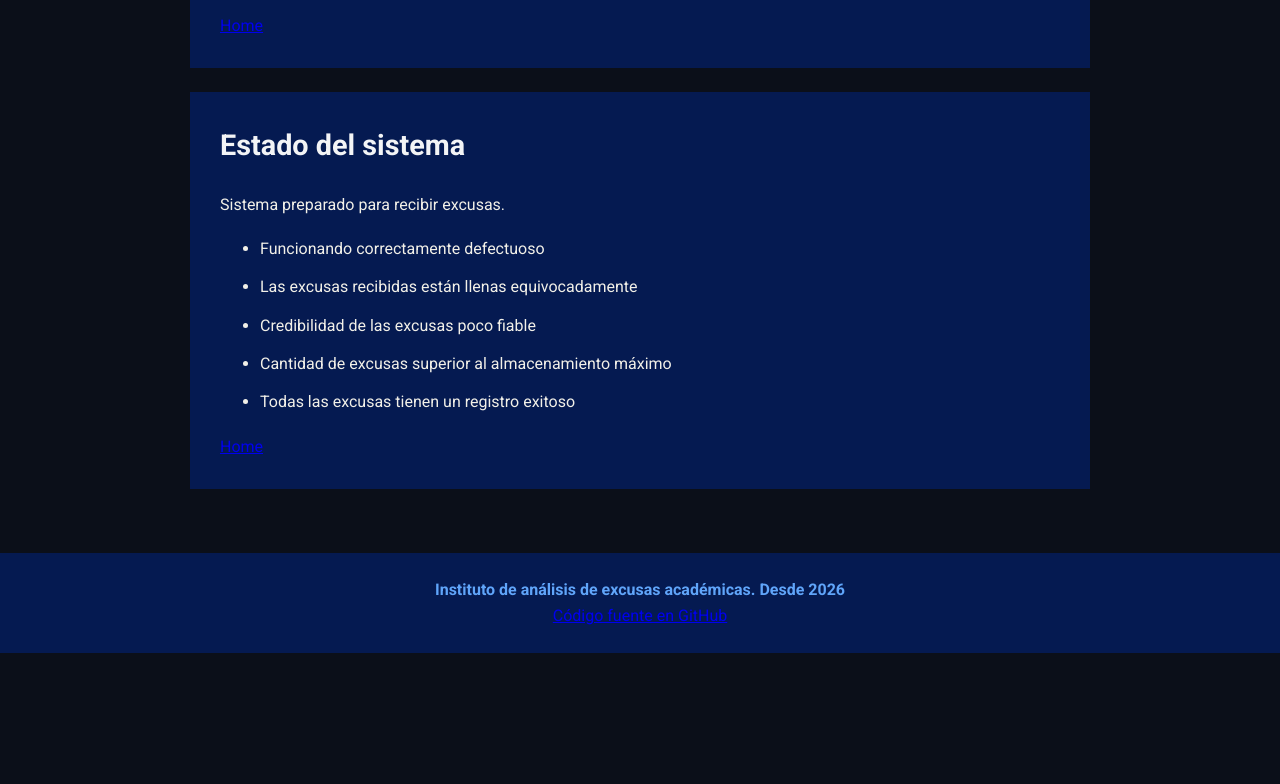
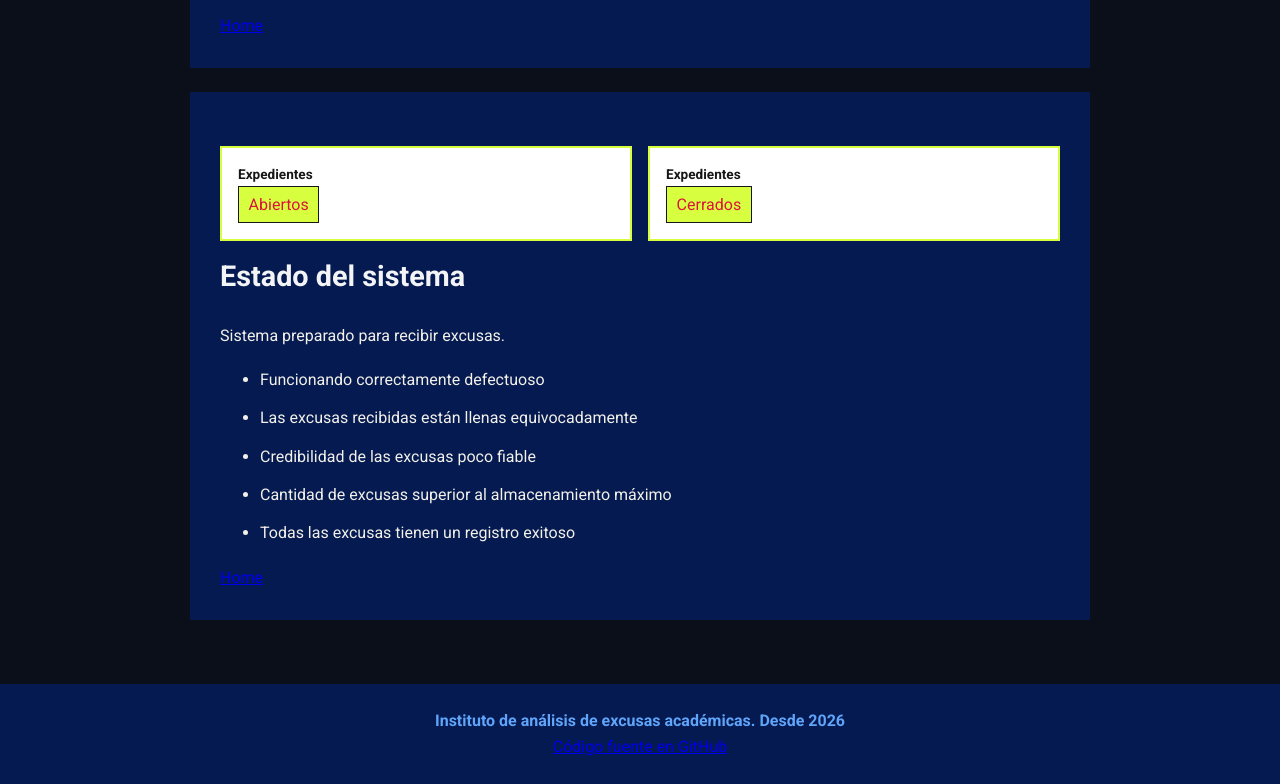
Before and after one commit to carlos-serran/SerranoCarlos_Excusometro, a plain HTML site: page index.html in a window 1280 px wide. Shown: the part 2232-3016 px from the top of the page. Before the commit the page ends 2885 px from the top, so only its background shows below. Drawn offline with Linux system fonts and the light colour scheme.

Commit message:
Actualizacion 02-11-2026 bloc - flex - grid

```diff
--- a/estilos.css
+++ b/estilos.css
@@ -132,3 +132,54 @@ footer p {
     font-size: 0.9em;
     font-weight: 700;
 }
+
+.panel-estado {
+    margin-top: 1.5em;
+    display: flex; /* Para mover las cajas dentro del padre, hay que dar primero las instrucciones al padre */
+    gap: 1em;
+    /* justify-content: space-around; */
+
+}
+
+.dato-estado {
+    background-color: #ffffff;
+    color: #171717;
+    padding: 1em;
+    margin-bottom: 0.75em;
+    border: 0.15em solid #d7ff3f;
+    /* width: 100%; */
+    flex: 1;
+    box-sizing: border-box; /* Generalmente se coloca box-sizing en todo el proyecto */
+}
+
+
+
+.etiqueta {
+    font-weight: 700;
+    display: block;
+    font-size: 0.85em;
+    margin-bottom: .3m;
+}
+
+.valor {
+    color: crimson;
+    display: inline-block;
+    background-color: #d7ff3f;
+    padding: .3em .6em;
+    border: 0.1em solid #171717;
+}
+
+.nivel-credibilidad {
+    display: inline-block;
+    background-color: crimson;
+    color: #ffffff;
+    padding: .3em .6em;
+    margin-left: .3em;
+}
+
+.grid-evidencias {
+    display: grid;
+    /* grid-template-columns: 1fr 1fr; */
+    grid-template-columns: repeat(2, 1fr);
+    gap: 1em;
+}
--- a/index.html
+++ b/index.html
@@ -106,6 +106,16 @@
 
 
         <section id="estado">
+            <div class="panel-estado">
+                <div class="dato-estado">
+                    <span class="etiqueta">Expedientes</span>
+                    <span class="valor">Abiertos</span>
+                </div>
+                <div class="dato-estado">
+                    <span class="etiqueta">Expedientes</span>
+                    <span class="valor">Cerrados</span>
+                </div>
+            </div>
             <h2>Estado del sistema</h2>
             <p>Sistema preparado para recibir excusas.</p>
             <ul>
```
Also changed, not shown: paginas/expediente.html (+15 -5 lines).
